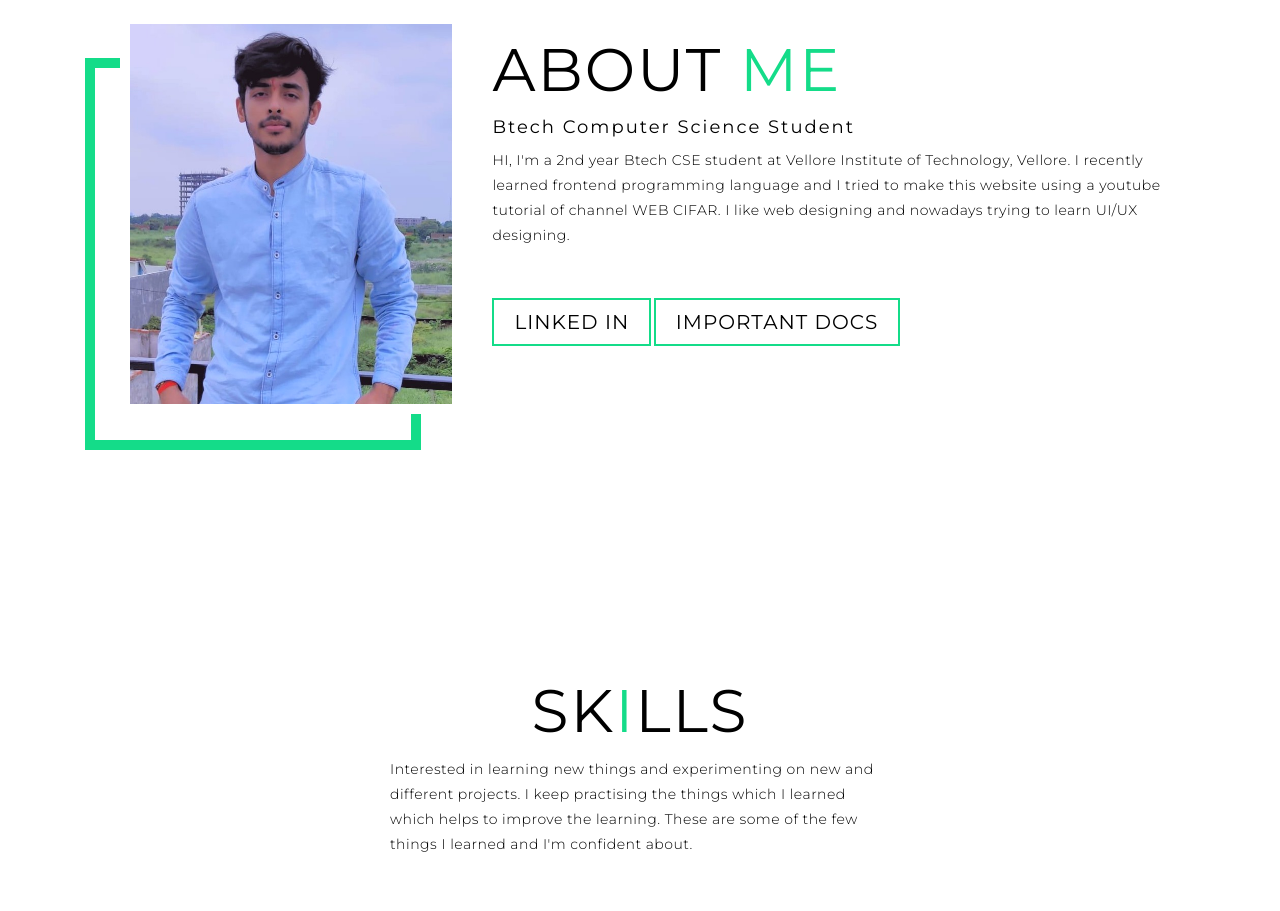
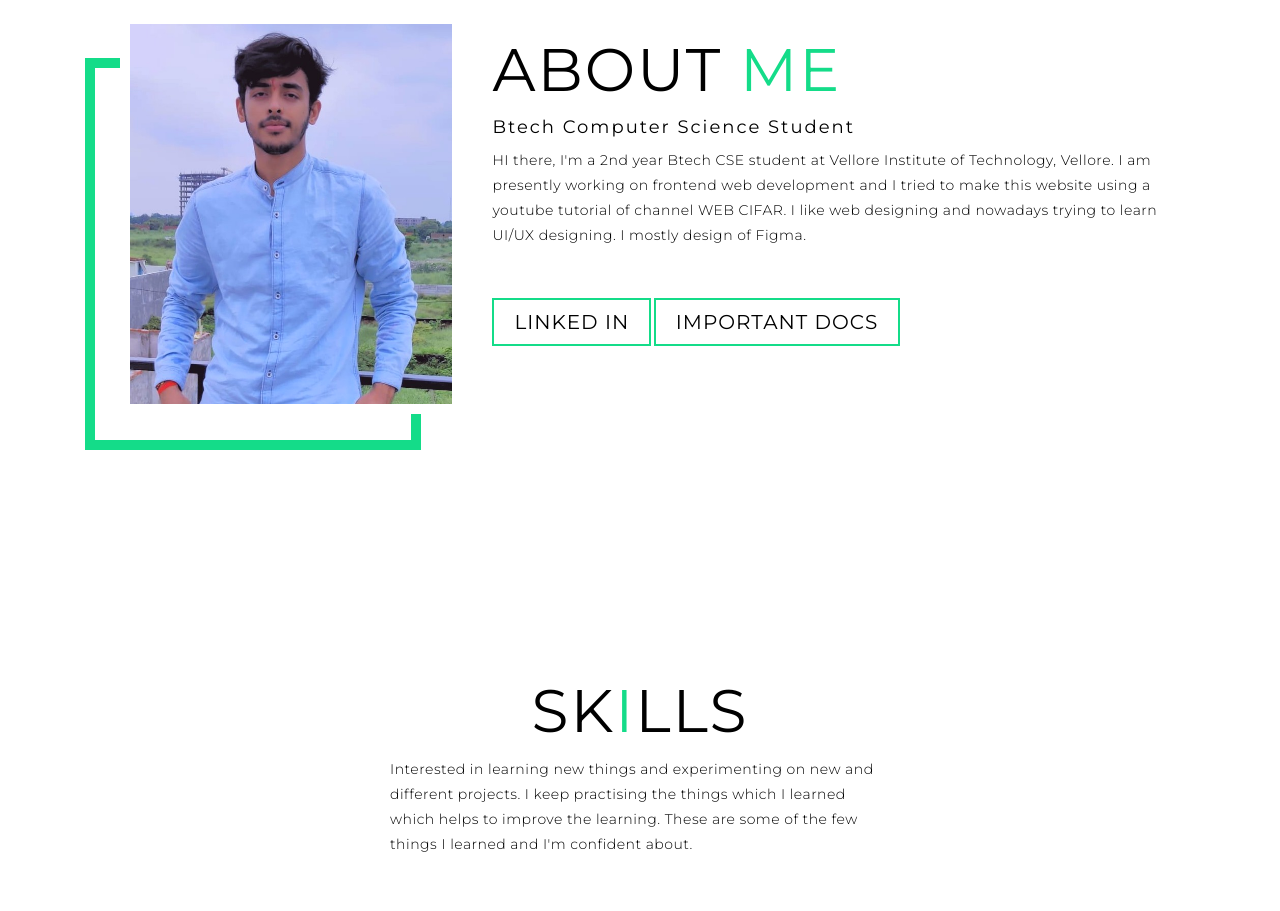
Before and after one commit to baazis/my-portfolio-site, a plain HTML site: page index.html in a window 1280 px wide. Shown: the part 986-1897 px from the top of the page. Drawn offline with Linux system fonts and the light colour scheme.

Commit message:
Update index.html

```diff
--- a/index.html
+++ b/index.html
@@ -56,7 +56,7 @@
     <div class="col-right">
       <h1 class="section-title">About <span>me</span></h1>
       <h2>Btech Computer Science Student</h2>
-      <p>HI, I'm a 2nd year Btech CSE student at Vellore Institute of Technology, Vellore. I recently learned frontend programming language and I tried to make this website using a youtube tutorial of channel WEB CIFAR. I like web designing and nowadays trying to learn UI/UX designing.</p>
+      <p>HI there, I'm a 2nd year Btech CSE student at Vellore Institute of Technology, Vellore. I am presently working on frontend web development and I tried to make this website using a youtube tutorial of channel WEB CIFAR. I like web designing and nowadays trying to learn UI/UX designing. I mostly design of Figma.</p>
       <a href="https://www.linkedin.com/in/saurabh-singh-573361199/" class="cta">Linked In </a>
       <a href="#" class="cta">Important Docs</a>
 
```
